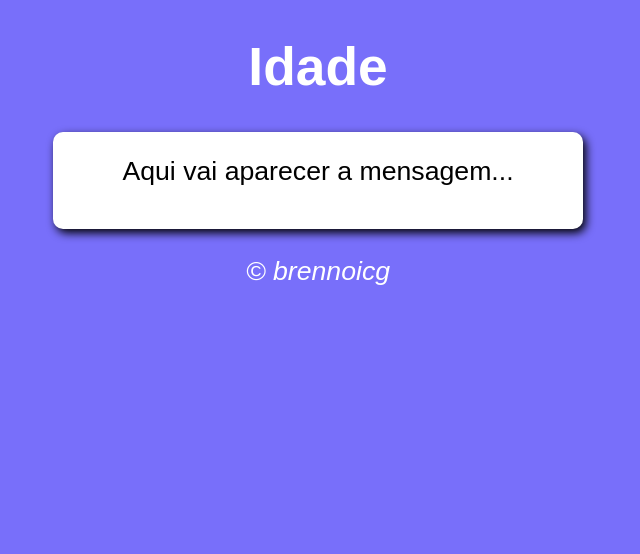
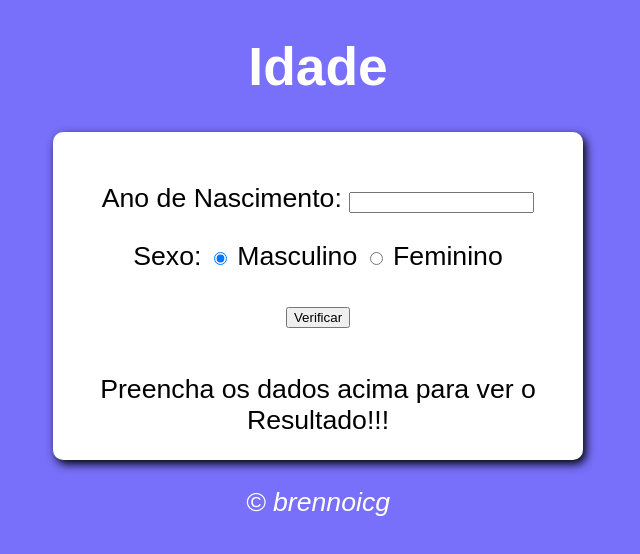
Before and after one commit to brennoicg/08-js-dom-condicoes, a plain HTML site: page raiz/idade.html in a window 1280 px wide. Shown: the whole page, without its empty margins (322-962 px from the left). Drawn offline with Linux system fonts and the light colour scheme.

Commit message:
N terminei ainda

```diff
--- a/raiz/idade.html
+++ b/raiz/idade.html
@@ -13,10 +13,21 @@
      </header>
      <section>
          <div>
-            Aqui vai aparecer a mensagem...
+            <p>Ano de Nascimento:
+                <input type="number" name="txtano" id="txtano" min="0">
+            </p>
+            <p>Sexo:
+                <input type="radio" name="radsex" id="nas" checked>
+                <label for="nas">Masculino</label>
+                <input type="radio" name="radsex" id="fem">
+                <label for="fem">Feminino</label>
+            </p>
+            <p>
+                <input type="button" value="Verificar" onclick="verificar()">
+            </p>
          </div>
-         <div>
-
+         <div id="resultado">
+            Preencha os dados acima para ver o Resultado!!!
         </div>
      </section>
      <footer>
--- a/raiz/scriptJr.js
+++ b/raiz/scriptJr.js
@@ -0,0 +1,13 @@
+function verificar(){
+    var data = new Date()
+    var ano = data.getFullYear()
+    var fano = document.getElementById('txtano')
+    var resultado = document.querySelector('div#resultado')
+    if(fano.value.length == 0 || fano.value > ano){
+        window.alert('Verifique os dados e tente novamente!!!')
+    }else {
+        var fsex = document.getElementsByName('radsex')
+        var idade = ano - Number(fano.value)
+        resultado.innerHTML = `Idade calculada: ${idade}`
+    }
+}
```
Also changed, not shown: raiz/fotos/adultakkk.png (added), raiz/fotos/adultokkk.png (added), raiz/fotos/bebefkkk.png (added), raiz/fotos/bebehkkk.png (added), raiz/fotos/jovemfkkk.png (added), raiz/fotos/jovemkkk.png (added), raiz/fotos/veiakkk.png (added), raiz/fotos/velhokkk.png (added).
